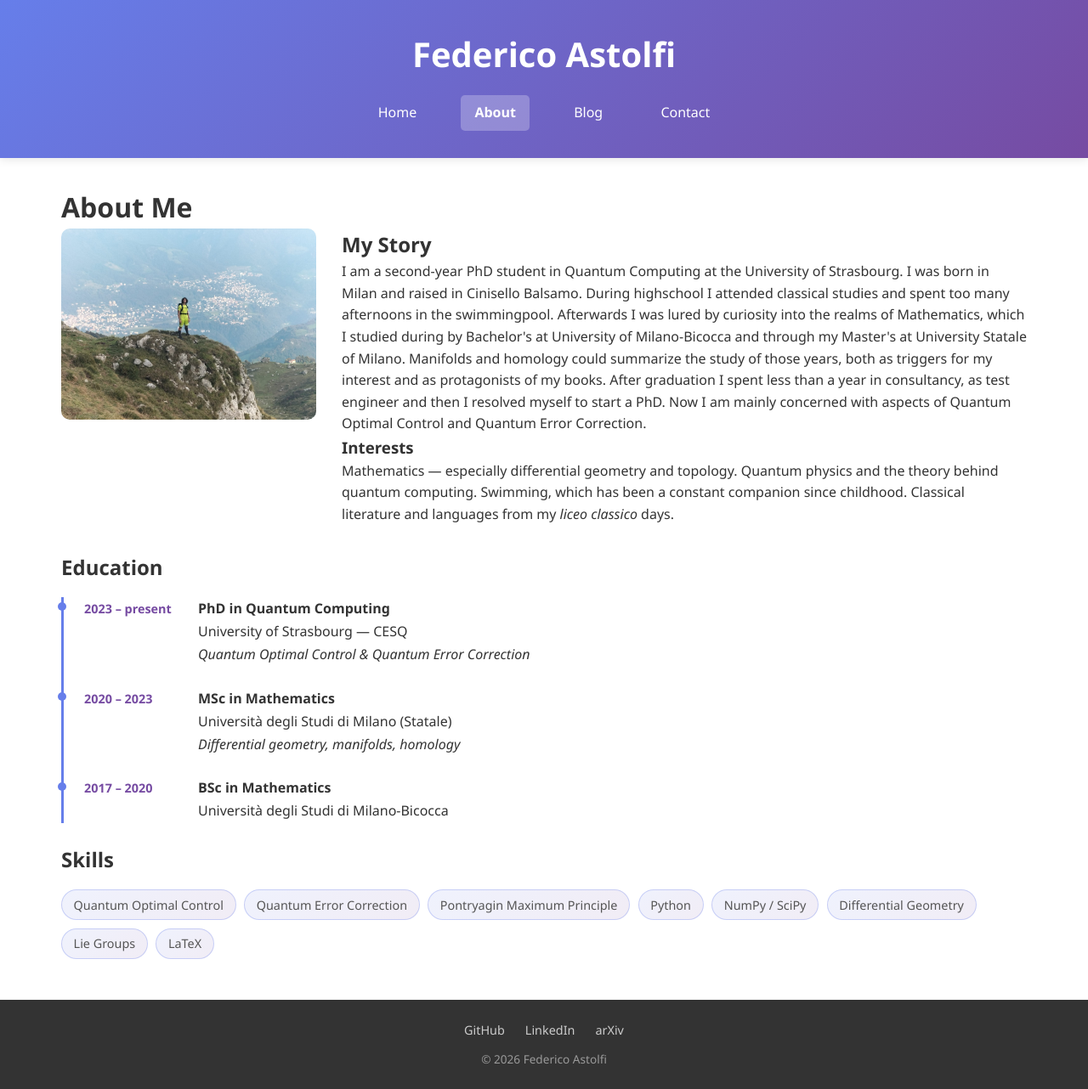
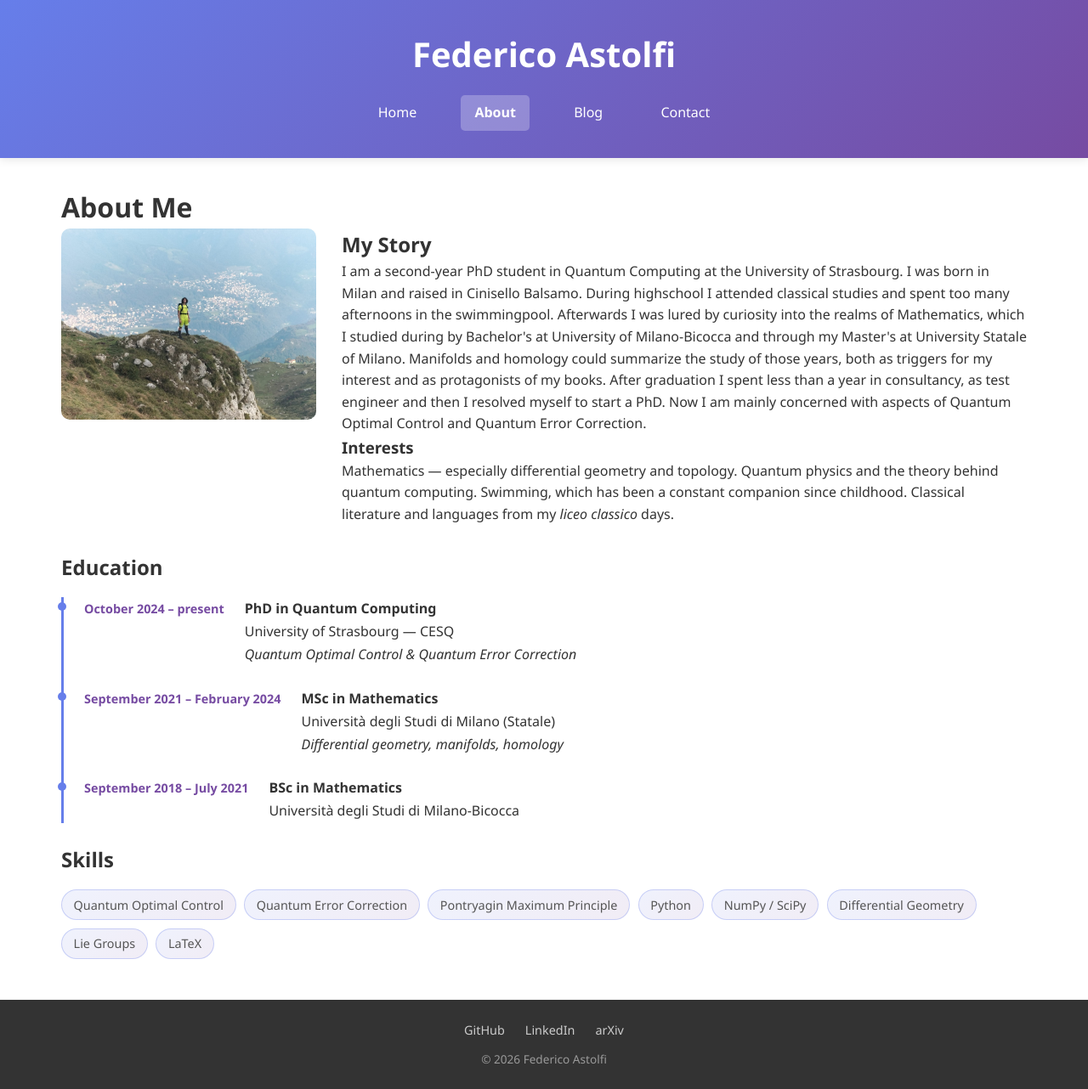
Before and after one commit to FedericoAstolfi/federicoastolfi.github.io, a Jekyll site: the page built from about.md, in a window 1280 px wide. Shown: the whole page at 85% size. Built offline with Jekyll 4.4.1, drawn with Linux system fonts in a browser that asks for light colours.

Commit message:
Update education timeline dates in about.md

```diff
--- a/about.md
+++ b/about.md
@@ -23,7 +23,7 @@ title: About
 
 <div class="edu-timeline">
     <div class="edu-item">
-        <div class="edu-year">2023 – present</div>
+        <div class="edu-year">October 2024 – present</div>
         <div class="edu-content">
             <strong>PhD in Quantum Computing</strong><br>
             University of Strasbourg — CESQ<br>
@@ -31,7 +31,7 @@ title: About
         </div>
     </div>
     <div class="edu-item">
-        <div class="edu-year">2020 – 2023</div>
+        <div class="edu-year">September 2021 – February 2024</div>
         <div class="edu-content">
             <strong>MSc in Mathematics</strong><br>
             Università degli Studi di Milano (Statale)<br>
@@ -39,7 +39,7 @@ title: About
         </div>
     </div>
     <div class="edu-item">
-        <div class="edu-year">2017 – 2020</div>
+        <div class="edu-year"> September 2018 – July 2021</div>
         <div class="edu-content">
             <strong>BSc in Mathematics</strong><br>
             Università degli Studi di Milano-Bicocca
```
